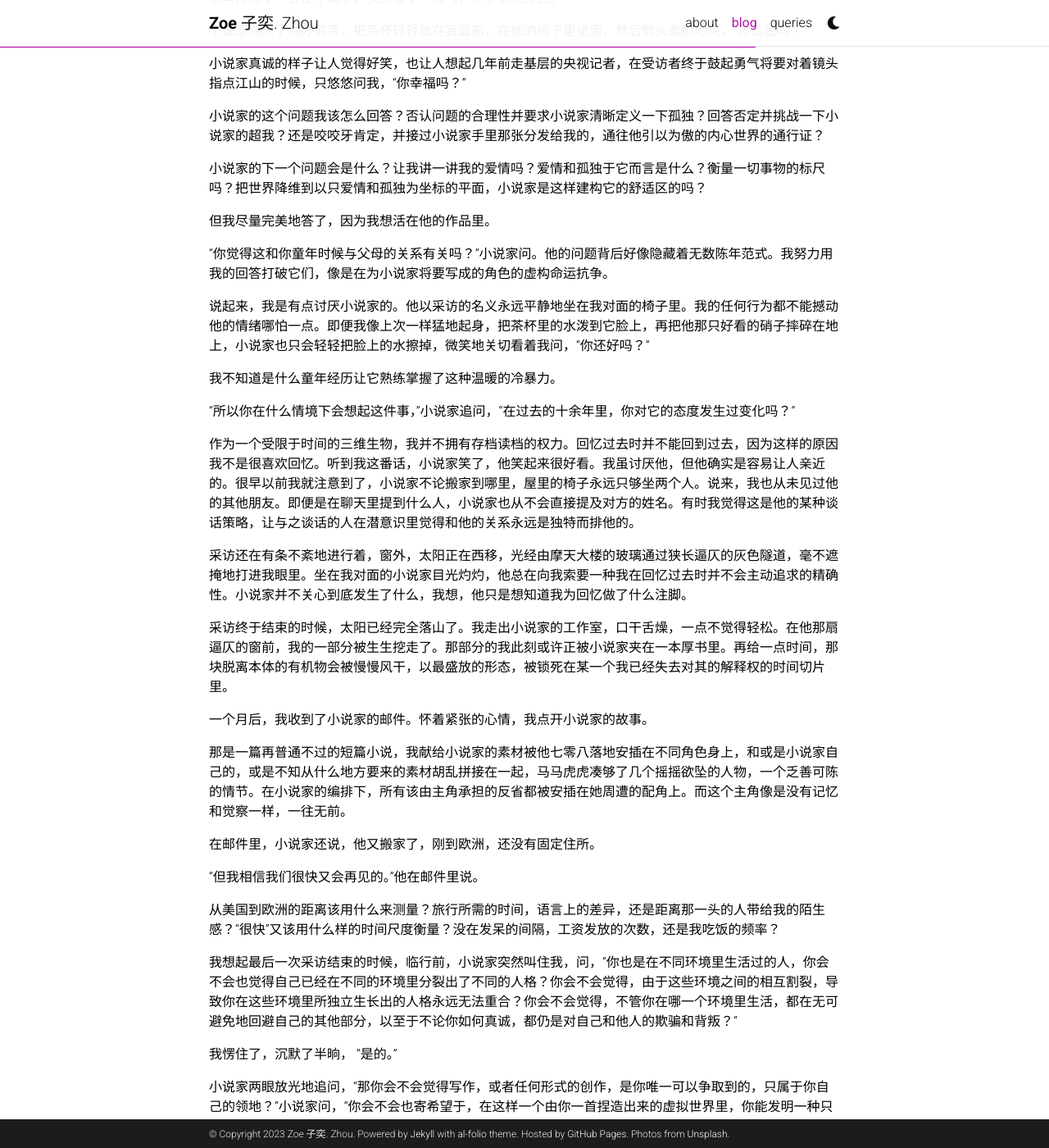
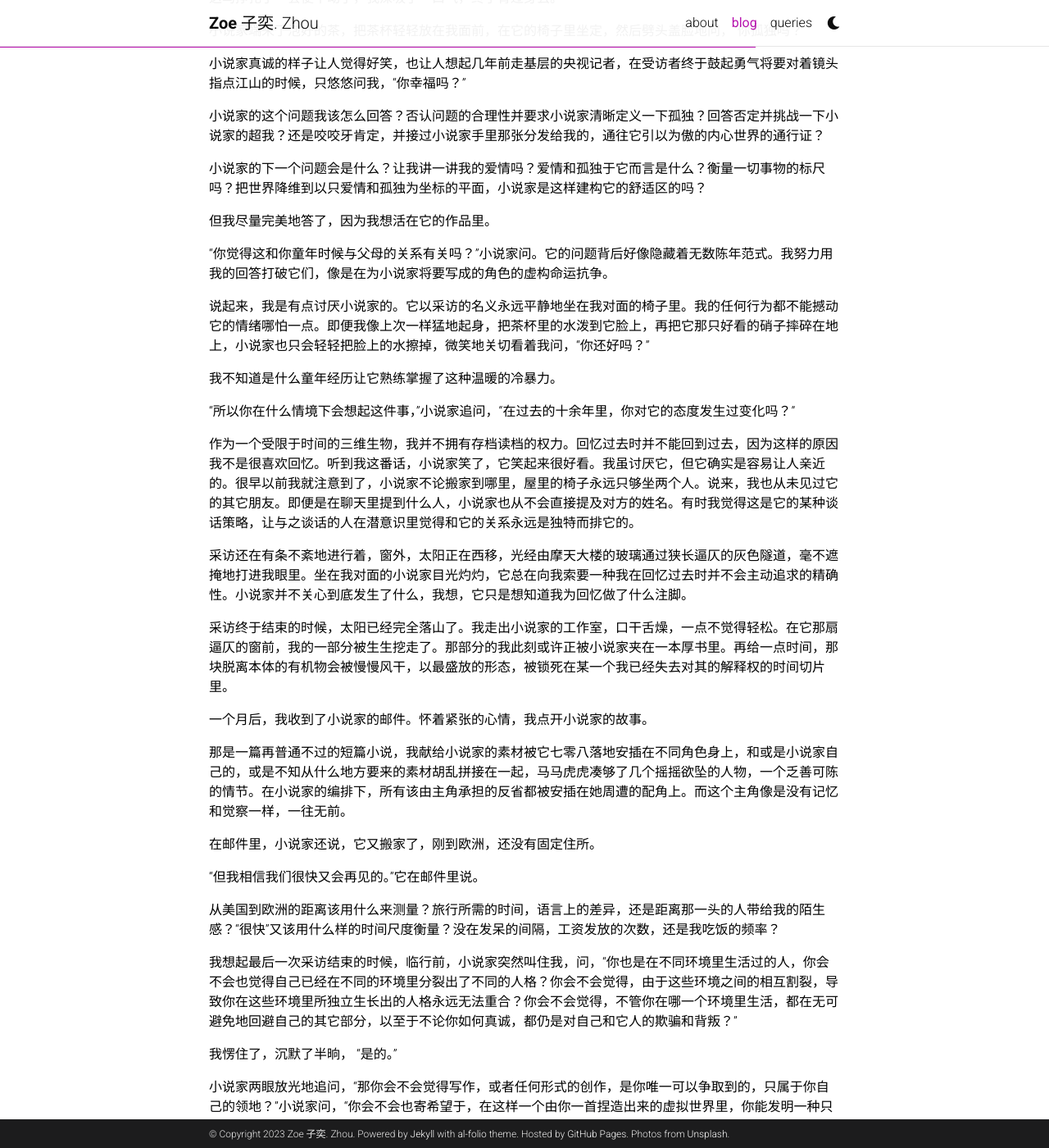
Before and after one commit to Zoewhat/Zoewhat.github.io, a Jekyll site: the page built from _posts/2023-06-24-novelist.md, in a window 1280 px wide and 1400 px high, scrolled down 453 px. Shown: the whole window at 82% size. Built offline with Jekyll 4.4.1, drawn with Linux system fonts in a browser that asks for light colours; comment, search, counter and statistics services are not loaded; a style sheet for code colours, icons or effects is not loaded.

Commit message:
Update 2023-06-24-novelist.md

```diff
--- a/_posts/2023-06-24-novelist.md
+++ b/_posts/2023-06-24-novelist.md
@@ -11,41 +11,41 @@ tags: stories
 
 这鸟挣扎了一会便不动了，我深吸了一口气，终于背过身去。
 
-小说家端来了泡好的茶，把茶杯轻轻放在我面前，在他的椅子里坐定，然后劈头盖脸地问，“你孤独吗？”
+小说家端来了泡好的茶，把茶杯轻轻放在我面前，在它的椅子里坐定，然后劈头盖脸地问，“你孤独吗？”
 
 小说家真诚的样子让人觉得好笑，也让人想起几年前走基层的央视记者，在受访者终于鼓起勇气将要对着镜头指点江山的时候，只悠悠问我，“你幸福吗？”
 
-小说家的这个问题我该怎么回答？否认问题的合理性并要求小说家清晰定义一下孤独？回答否定并挑战一下小说家的超我？还是咬咬牙肯定，并接过小说家手里那张分发给我的，通往他引以为傲的内心世界的通行证？
+小说家的这个问题我该怎么回答？否认问题的合理性并要求小说家清晰定义一下孤独？回答否定并挑战一下小说家的超我？还是咬咬牙肯定，并接过小说家手里那张分发给我的，通往它引以为傲的内心世界的通行证？
 
 小说家的下一个问题会是什么？让我讲一讲我的爱情吗？爱情和孤独于它而言是什么？衡量一切事物的标尺吗？把世界降维到以只爱情和孤独为坐标的平面，小说家是这样建构它的舒适区的吗？
 
-但我尽量完美地答了，因为我想活在他的作品里。
+但我尽量完美地答了，因为我想活在它的作品里。
 
- “你觉得这和你童年时候与父母的关系有关吗？”小说家问。他的问题背后好像隐藏着无数陈年范式。我努力用我的回答打破它们，像是在为小说家将要写成的角色的虚构命运抗争。
+ “你觉得这和你童年时候与父母的关系有关吗？”小说家问。它的问题背后好像隐藏着无数陈年范式。我努力用我的回答打破它们，像是在为小说家将要写成的角色的虚构命运抗争。
 
-说起来，我是有点讨厌小说家的。他以采访的名义永远平静地坐在我对面的椅子里。我的任何行为都不能撼动他的情绪哪怕一点。即便我像上次一样猛地起身，把茶杯里的水泼到它脸上，再把他那只好看的硝子摔碎在地上，小说家也只会轻轻把脸上的水擦掉，微笑地关切看着我问，“你还好吗？”
+说起来，我是有点讨厌小说家的。它以采访的名义永远平静地坐在我对面的椅子里。我的任何行为都不能撼动它的情绪哪怕一点。即便我像上次一样猛地起身，把茶杯里的水泼到它脸上，再把它那只好看的硝子摔碎在地上，小说家也只会轻轻把脸上的水擦掉，微笑地关切看着我问，“你还好吗？”
 
 我不知道是什么童年经历让它熟练掌握了这种温暖的冷暴力。
 
  “所以你在什么情境下会想起这件事，”小说家追问，“在过去的十余年里，你对它的态度发生过变化吗？”
 
-作为一个受限于时间的三维生物，我并不拥有存档读档的权力。回忆过去时并不能回到过去，因为这样的原因我不是很喜欢回忆。听到我这番话，小说家笑了，他笑起来很好看。我虽讨厌他，但他确实是容易让人亲近的。很早以前我就注意到了，小说家不论搬家到哪里，屋里的椅子永远只够坐两个人。说来，我也从未见过他的其他朋友。即便是在聊天里提到什么人，小说家也从不会直接提及对方的姓名。有时我觉得这是他的某种谈话策略，让与之谈话的人在潜意识里觉得和他的关系永远是独特而排他的。
+作为一个受限于时间的三维生物，我并不拥有存档读档的权力。回忆过去时并不能回到过去，因为这样的原因我不是很喜欢回忆。听到我这番话，小说家笑了，它笑起来很好看。我虽讨厌它，但它确实是容易让人亲近的。很早以前我就注意到了，小说家不论搬家到哪里，屋里的椅子永远只够坐两个人。说来，我也从未见过它的其它朋友。即便是在聊天里提到什么人，小说家也从不会直接提及对方的姓名。有时我觉得这是它的某种谈话策略，让与之谈话的人在潜意识里觉得和它的关系永远是独特而排它的。
 
-采访还在有条不紊地进行着，窗外，太阳正在西移，光经由摩天大楼的玻璃通过狭长逼仄的灰色隧道，毫不遮掩地打进我眼里。坐在我对面的小说家目光灼灼，他总在向我索要一种我在回忆过去时并不会主动追求的精确性。小说家并不关心到底发生了什么，我想，他只是想知道我为回忆做了什么注脚。
+采访还在有条不紊地进行着，窗外，太阳正在西移，光经由摩天大楼的玻璃通过狭长逼仄的灰色隧道，毫不遮掩地打进我眼里。坐在我对面的小说家目光灼灼，它总在向我索要一种我在回忆过去时并不会主动追求的精确性。小说家并不关心到底发生了什么，我想，它只是想知道我为回忆做了什么注脚。
 
-采访终于结束的时候，太阳已经完全落山了。我走出小说家的工作室，口干舌燥，一点不觉得轻松。在他那扇逼仄的窗前，我的一部分被生生挖走了。那部分的我此刻或许正被小说家夹在一本厚书里。再给一点时间，那块脱离本体的有机物会被慢慢风干，以最盛放的形态，被锁死在某一个我已经失去对其的解释权的时间切片里。
+采访终于结束的时候，太阳已经完全落山了。我走出小说家的工作室，口干舌燥，一点不觉得轻松。在它那扇逼仄的窗前，我的一部分被生生挖走了。那部分的我此刻或许正被小说家夹在一本厚书里。再给一点时间，那块脱离本体的有机物会被慢慢风干，以最盛放的形态，被锁死在某一个我已经失去对其的解释权的时间切片里。
 
 一个月后，我收到了小说家的邮件。怀着紧张的心情，我点开小说家的故事。
 
-那是一篇再普通不过的短篇小说，我献给小说家的素材被他七零八落地安插在不同角色身上，和或是小说家自己的，或是不知从什么地方要来的素材胡乱拼接在一起，马马虎虎凑够了几个摇摇欲坠的人物，一个乏善可陈的情节。在小说家的编排下，所有该由主角承担的反省都被安插在她周遭的配角上。而这个主角像是没有记忆和觉察一样，一往无前。
+那是一篇再普通不过的短篇小说，我献给小说家的素材被它七零八落地安插在不同角色身上，和或是小说家自己的，或是不知从什么地方要来的素材胡乱拼接在一起，马马虎虎凑够了几个摇摇欲坠的人物，一个乏善可陈的情节。在小说家的编排下，所有该由主角承担的反省都被安插在她周遭的配角上。而这个主角像是没有记忆和觉察一样，一往无前。
 
-在邮件里，小说家还说，他又搬家了，刚到欧洲，还没有固定住所。
+在邮件里，小说家还说，它又搬家了，刚到欧洲，还没有固定住所。
 
-“但我相信我们很快又会再见的。”他在邮件里说。
+“但我相信我们很快又会再见的。”它在邮件里说。
 
 从美国到欧洲的距离该用什么来测量？旅行所需的时间，语言上的差异，还是距离那一头的人带给我的陌生感？“很快”又该用什么样的时间尺度衡量？没在发呆的间隔，工资发放的次数，还是我吃饭的频率？
 
-我想起最后一次采访结束的时候，临行前，小说家突然叫住我，问，“你也是在不同环境里生活过的人，你会不会也觉得自己已经在不同的环境里分裂出了不同的人格？你会不会觉得，由于这些环境之间的相互割裂，导致你在这些环境里所独立生长出的人格永远无法重合？你会不会觉得，不管你在哪一个环境里生活，都在无可避免地回避自己的其他部分，以至于不论你如何真诚，都仍是对自己和他人的欺骗和背叛？”
+我想起最后一次采访结束的时候，临行前，小说家突然叫住我，问，“你也是在不同环境里生活过的人，你会不会也觉得自己已经在不同的环境里分裂出了不同的人格？你会不会觉得，由于这些环境之间的相互割裂，导致你在这些环境里所独立生长出的人格永远无法重合？你会不会觉得，不管你在哪一个环境里生活，都在无可避免地回避自己的其它部分，以至于不论你如何真诚，都仍是对自己和它人的欺骗和背叛？”
 
 我愣住了，沉默了半晌， “是的。”
 
```
